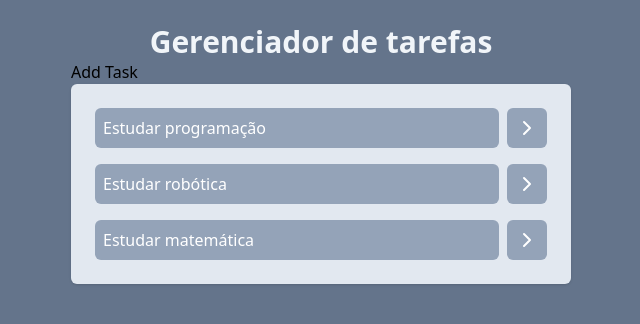
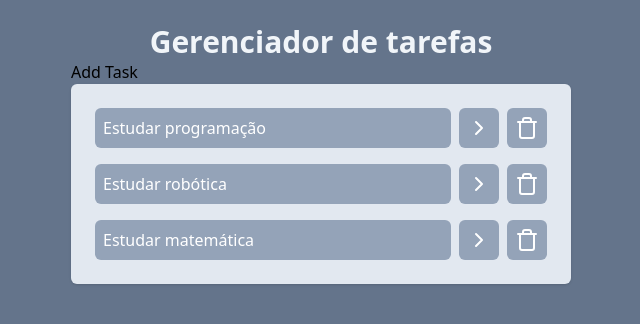
Before and after one commit to claudimf/react_full_stack_club, a React (Vite) app: page / in a window 1280 px wide. Shown: the top 324 px of the page, without its empty margins (319-959 px from the left). Built offline with nearby package versions, Linux system fonts and the light colour scheme.

Commit message:
Adds function to delete tasks

```diff
--- a/src/App.jsx
+++ b/src/App.jsx
@@ -33,6 +33,12 @@
   });
   setTasks(newTasks);
 }
+
+function onDeleteTaskClick(taskId) {
+  const newTasks = tasks.filter( task => task.id !== taskId)
+  setTasks(newTasks);
+}
+
   return (
     <div className="w-screen h-screen bg-slate-500 flex justify-center p-6">
       <div className="w-[500px]">
@@ -40,7 +46,11 @@
           Gerenciador de tarefas
         </h1>
         <AddTask />
-        <Tasks tasks={tasks} onTaskClick={onTaskClick}/>
+        <Tasks
+          tasks={tasks}
+          onTaskClick={onTaskClick}
+          onDeleteTaskClick={onDeleteTaskClick}
+        />
       </div>
     </div>
   );
--- a/src/components/Tasks.jsx
+++ b/src/components/Tasks.jsx
@@ -1,4 +1,4 @@
-import { ChevronRightIcon } from "lucide-react";
+import { ChevronRightIcon, TrashIcon } from "lucide-react";
 
 function Tasks(props) {
     return (
@@ -16,6 +16,11 @@
                     <button className="bg-slate-400 p-2 rounded-md text-white">
                         <ChevronRightIcon />
                     </button>
+                    <button
+                        onClick={() => props.onDeleteTaskClick(task.id)}
+                        className="bg-slate-400 p-2 rounded-md text-white">
+                        <TrashIcon />
+                    </button>
                 </li>
             ))}
         </ul>
```
